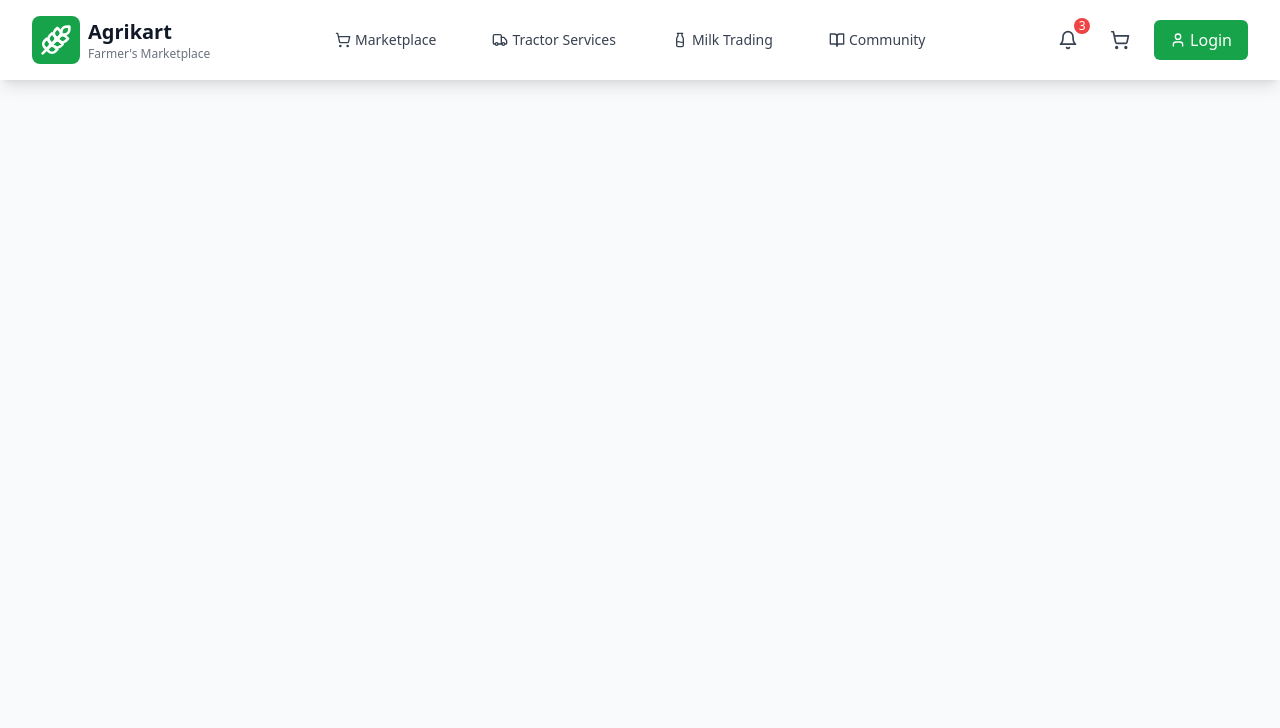
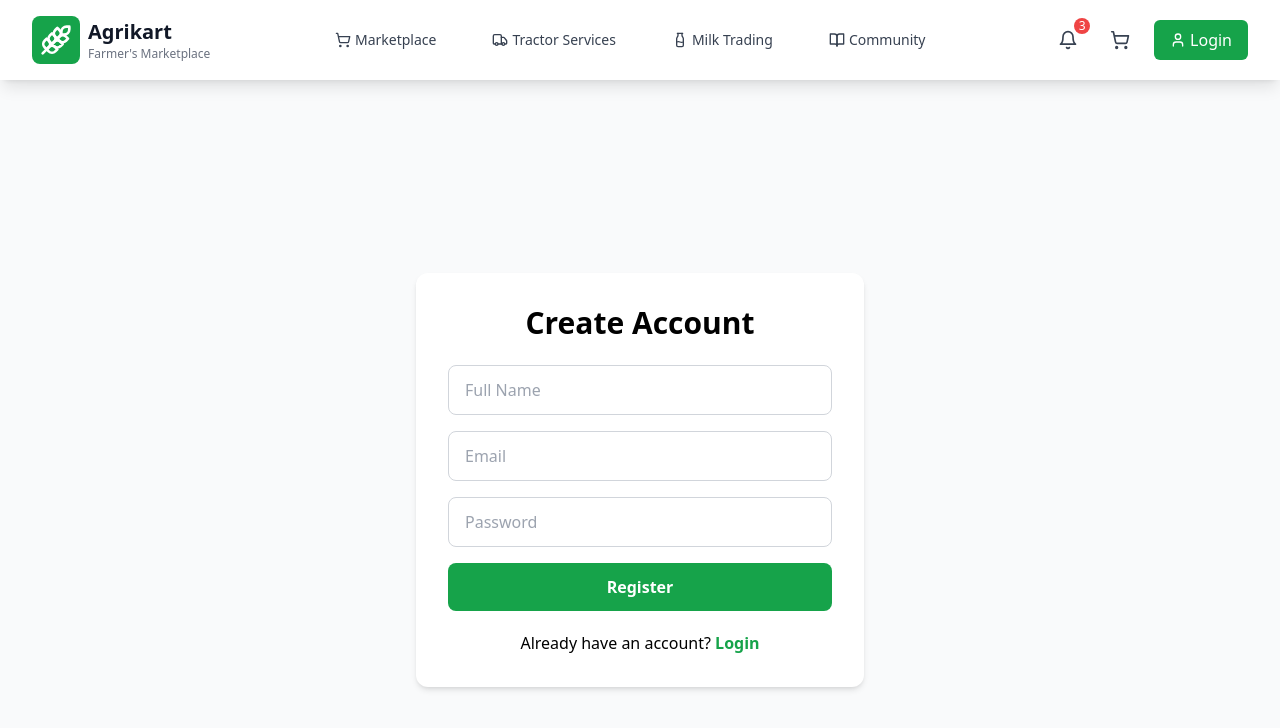
Before and after one commit to tripathicle/Agrikart, a React (Vite) app in the folder project/: page /register in a window 1280 px wide. Shown: the top 728 px of the page. Built offline with nearby package versions, Linux system fonts and the light colour scheme.

Commit message:
Add register page

```diff
--- a/project/src/App.tsx
+++ b/project/src/App.tsx
@@ -1,4 +1,4 @@
-import React from 'react';
+
 import { BrowserRouter as Router, Routes, Route } from 'react-router-dom';
 import { AppProvider } from './context/AppContext';
 import Header from './components/Header';
@@ -8,6 +8,10 @@ import TractorServices from './pages/TractorServices';
 import MilkTrading from './pages/MilkTrading';
 import Community from './pages/Community';
 import Login from './pages/Login'; // ✅ Import Login Page
+import Register from './pages/Register';
+
+
+
 
 
 function App() {
@@ -23,6 +27,8 @@ function App() {
             <Route path="/milk" element={<MilkTrading />} />
             <Route path="/community" element={<Community />} />
              <Route path="/login" element={<Login />} /> {/* ✅ Added Login Route */}
+             <Route path="/register" element={<Register />} />
+
           </Routes>
         </div>
       </Router>
--- /dev/null
+++ b/project/src/pages/Register.tsx
@@ -0,0 +1,76 @@
+import React, { useState } from 'react';
+import { Link } from 'react-router-dom';
+
+function Register() {
+  const [name, setName] = useState('');
+  const [email, setEmail] = useState('');
+  const [password, setPassword] = useState('');
+
+  const handleSubmit = (e: React.FormEvent) => {
+    e.preventDefault();
+
+    alert('Registration successful!');
+  };
+
+  return (
+    <div className="min-h-screen flex items-center justify-center bg-gray-50 px-4">
+      <div className="w-full max-w-md bg-white p-8 rounded-xl shadow-md">
+
+        <h1 className="text-3xl font-bold text-center mb-6">
+          Create Account
+        </h1>
+
+        <form onSubmit={handleSubmit} className="space-y-4">
+
+          <input
+            type="text"
+            placeholder="Full Name"
+            value={name}
+            onChange={(e) => setName(e.target.value)}
+            className="w-full border border-gray-300 rounded-lg px-4 py-3"
+            required
+          />
+
+          <input
+            type="email"
+            placeholder="Email"
+            value={email}
+            onChange={(e) => setEmail(e.target.value)}
+            className="w-full border border-gray-300 rounded-lg px-4 py-3"
+            required
+          />
+
+          <input
+            type="password"
+            placeholder="Password"
+            value={password}
+            onChange={(e) => setPassword(e.target.value)}
+            className="w-full border border-gray-300 rounded-lg px-4 py-3"
+            required
+          />
+
+          <button
+            type="submit"
+            className="w-full bg-green-600 text-white py-3 rounded-lg font-semibold hover:bg-green-700"
+          >
+            Register
+          </button>
+
+        </form>
+
+        <p className="text-center mt-5">
+          Already have an account?{' '}
+          <Link
+            to="/login"
+            className="text-green-600 font-semibold"
+          >
+            Login
+          </Link>
+        </p>
+
+      </div>
+    </div>
+  );
+}
+
+export default Register;
```
